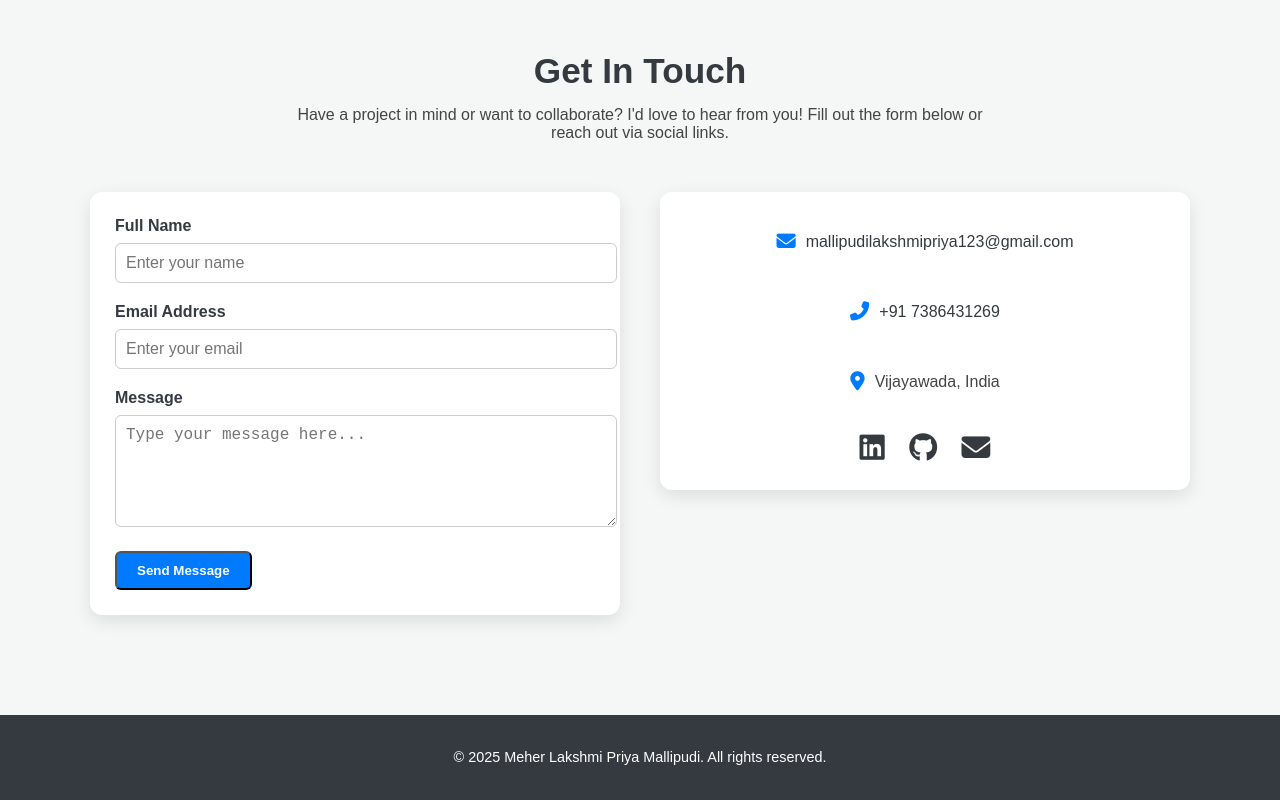
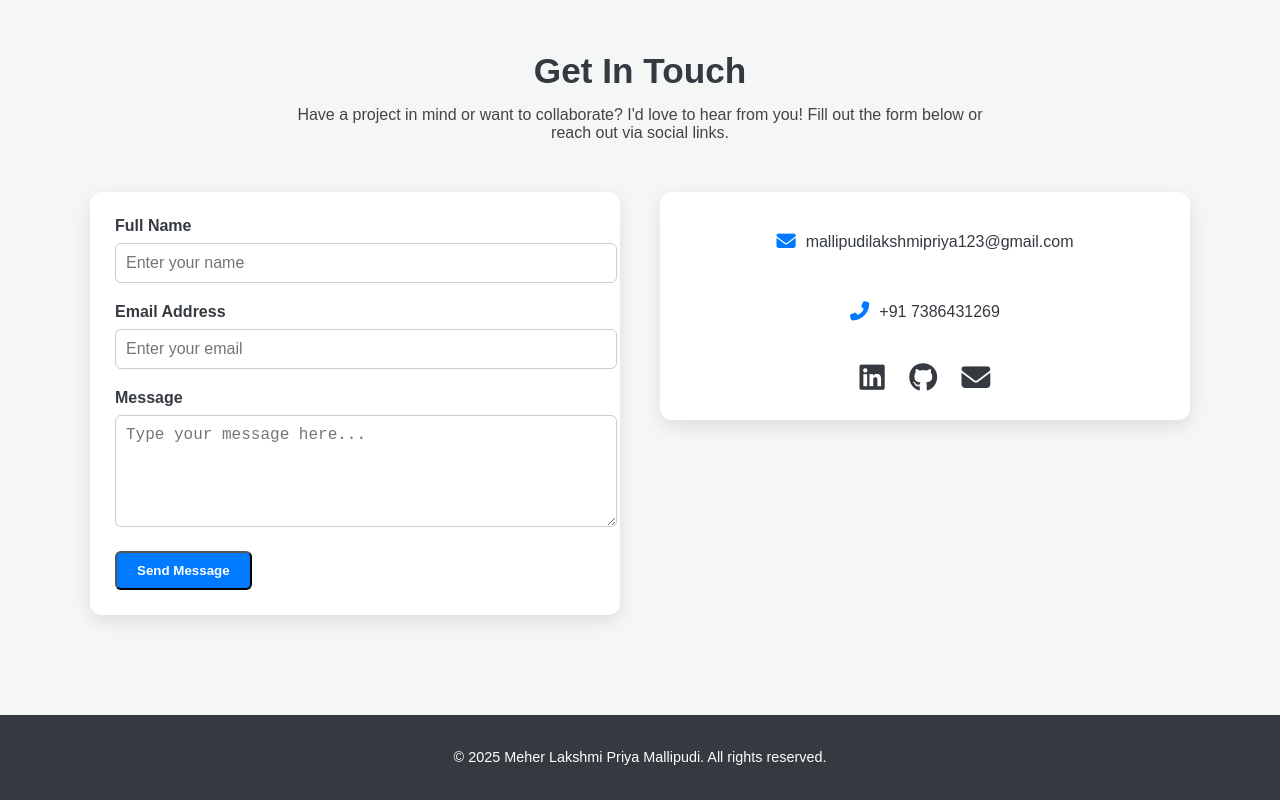
Before and after one commit to SVIAARM/mlp, a plain HTML site: page index.html in a window 1280 px wide. Shown: the part 2330-3130 px from the top of the page. Drawn offline with Linux system fonts and the light colour scheme.

Commit message:
Update index.html

```diff
--- a/index.html
+++ b/index.html
@@ -228,10 +228,6 @@
               <i class="fas fa-phone-alt"></i>
               <p><a href="tel:7386431269">+91 7386431269</a></p>
             </div>
-            <div class="info-item">
-              <i class="fas fa-map-marker-alt"></i>
-              <p>Vijayawada, India</p>
-            </div>
 
             <div class="social-links">
               <a
```
